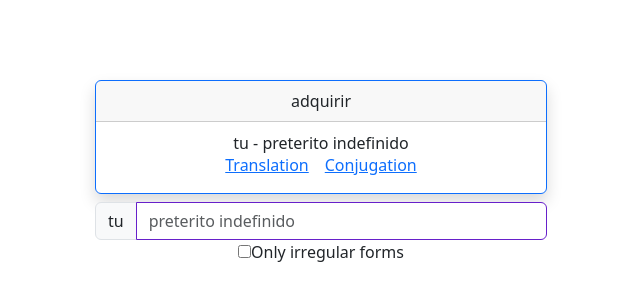
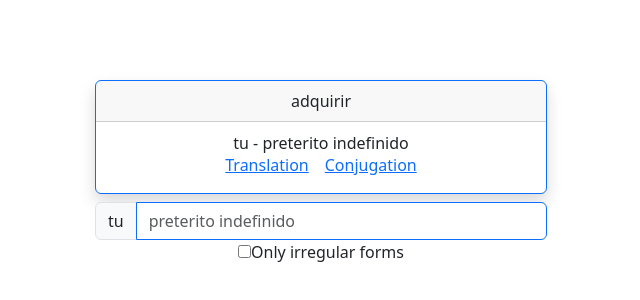
Before and after one commit to petoalbert/Conjugation, a React (Vite) app: page / in a window 1280 px wide. Shown: the part 464-764 px from the top of the page, without its empty margins (319-959 px from the left). Built offline with nearby package versions, Linux system fonts and the light colour scheme.

Commit message:
Use border-primary for input

```diff
--- a/src/App.tsx
+++ b/src/App.tsx
@@ -65,8 +65,7 @@ export default function ConjugationGame() {
             <span className="input-group-text" id="basic-addon1">{pronounToString(tasks[tasks.length - 1].params.pronoun)}</span>
             <input
               type="text"
-              id="userinput"
-              className="form-control"
+              className="form-control border-primary"
               value={inputText}
               onChange={handleInputChange}
               onKeyDown={handleKeyDown}
--- a/src/index.css
+++ b/src/index.css
@@ -36,7 +36,7 @@
   margin-right: auto;
   margin-left: auto;
   min-width: 300px;
-  max-width: 500px;
+  max-width: 500px  ;
 }
 
 .success {
@@ -48,7 +48,3 @@
   color: red;
   animation: fadein 500ms;
 }
-
-#userinput {
-  border: 1px solid #6720ca;
-}
```
